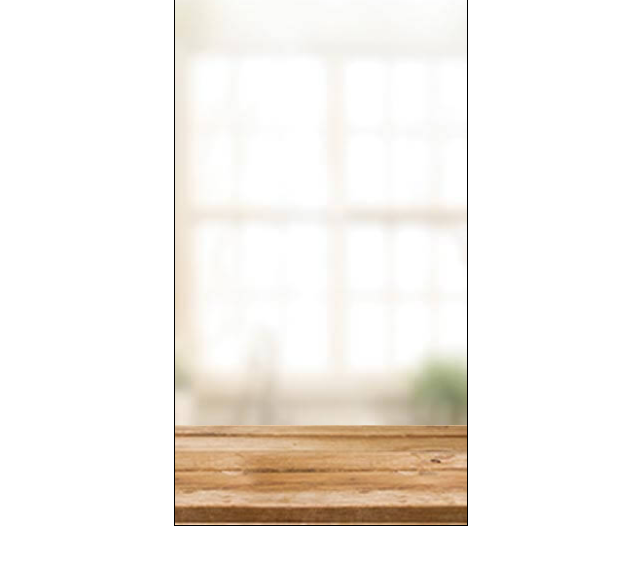
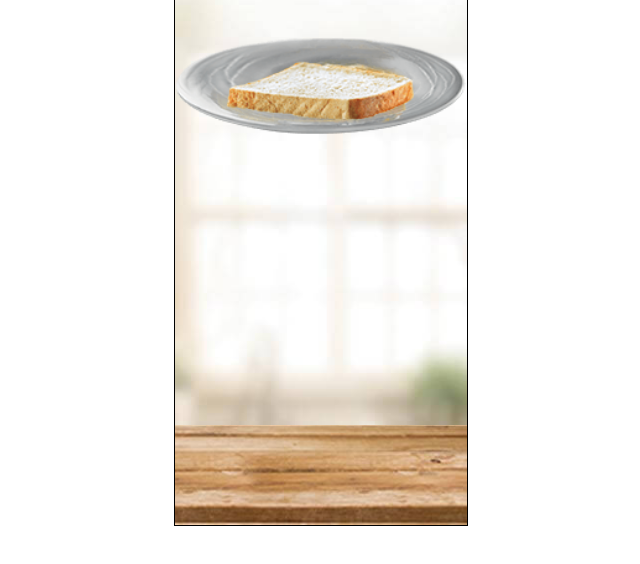
Before and after one commit to lihereshma/butter_animation, a plain HTML site: page index.html in a window 1280 px wide. Shown: the part 76-640 px from the top of the page, without its empty margins (319-959 px from the left). Drawn offline with Linux system fonts and the light colour scheme.

Commit message:
html added

```diff
--- a/index.html
+++ b/index.html
@@ -51,6 +51,12 @@
           <span>boring sandwich</span>
         </div>
 
+        <div class="sandwich_1">
+          <figure>
+            <img src="./assets/butter_assets/sandwich_1.png" alt="Sad Sonali">
+          </figure>
+        </div>
+
         <footer>
           <figure>
             <img src="./assets/butter_assets/table.jpg" alt="Table">
```
